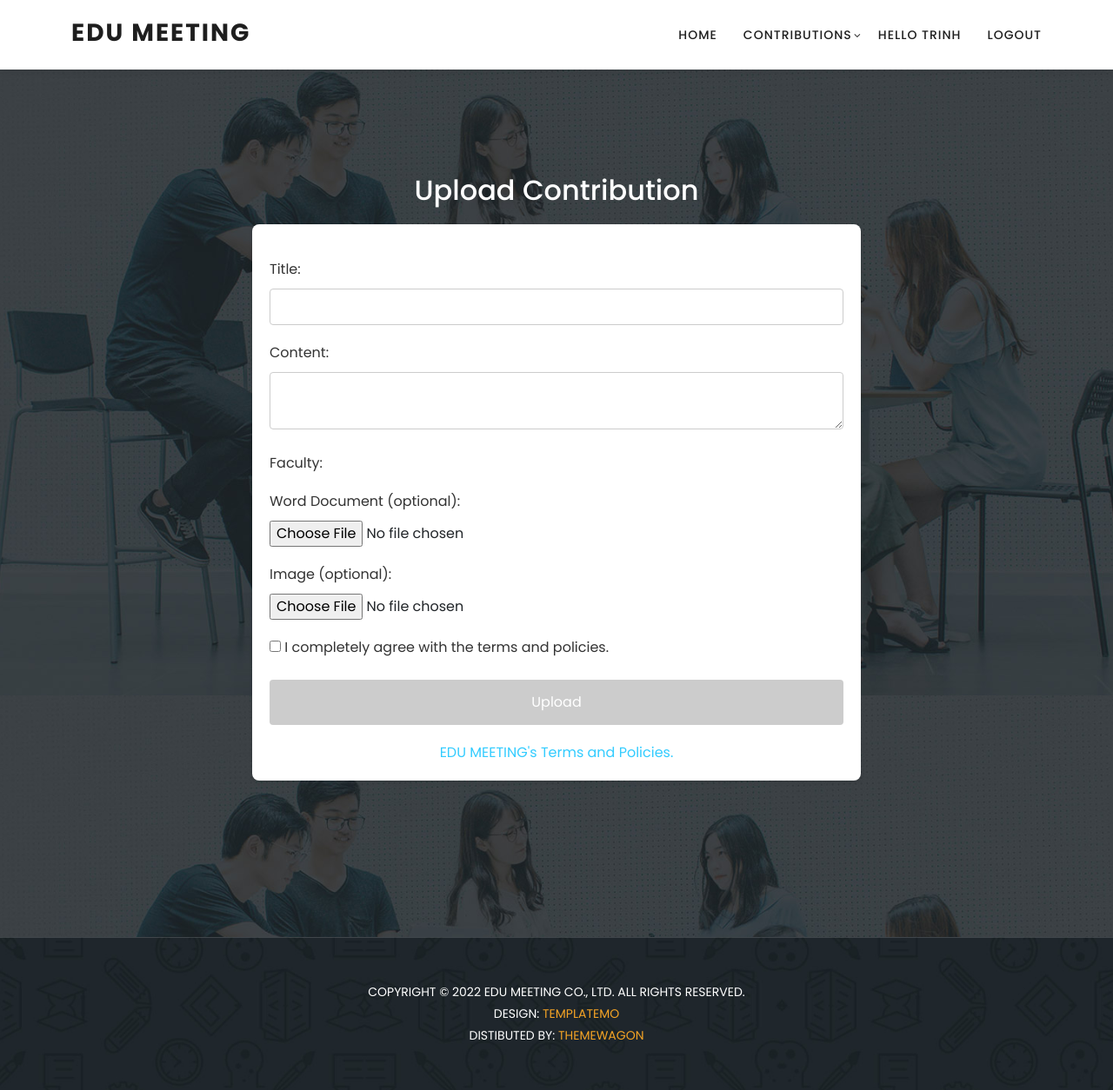
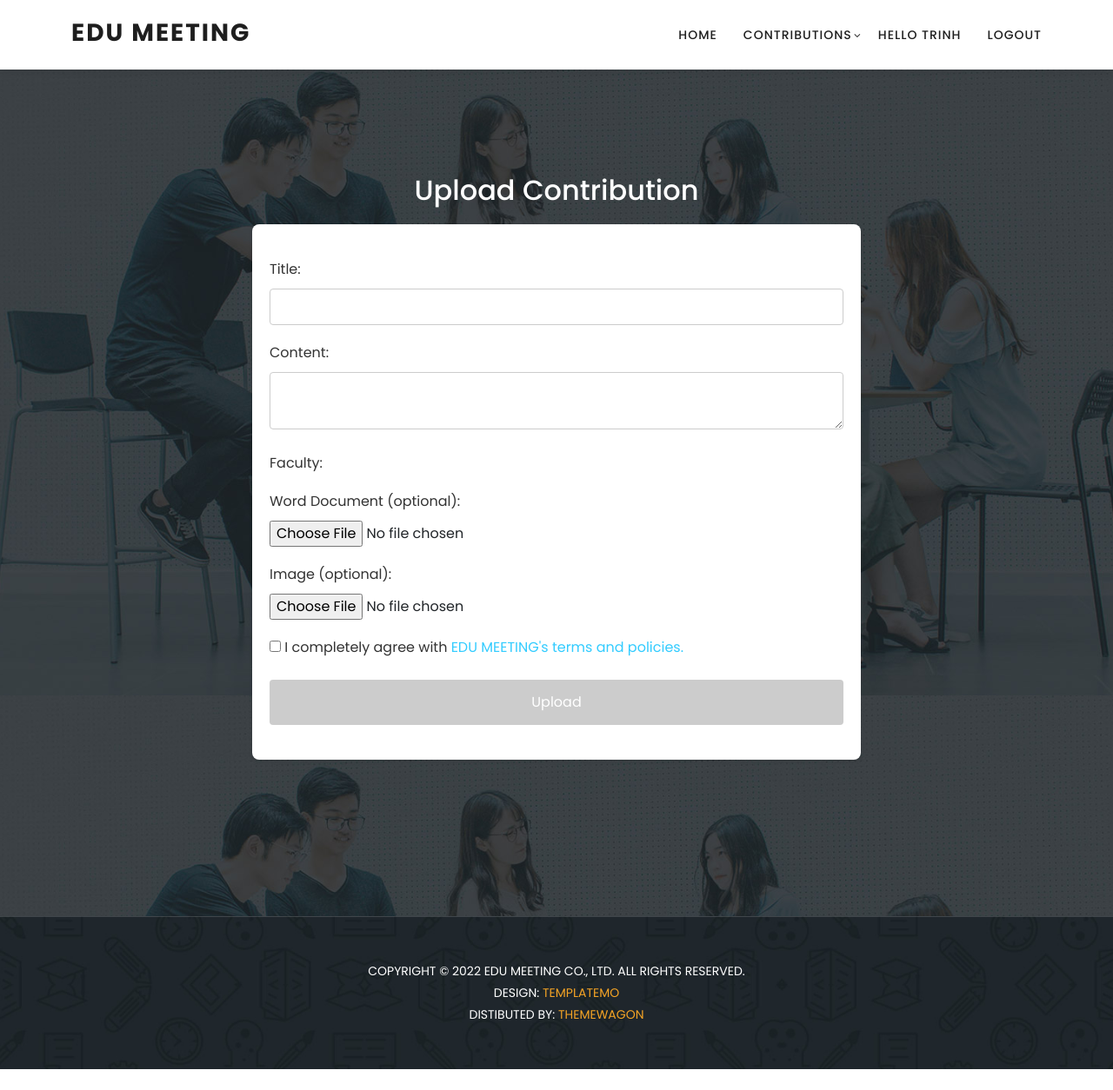
Before and after one commit to SmartSchool-Greenwich/SmartSchool, a Django app: page /upload/ in a window 1280 px wide. Shown: the whole page at 87% size. After the commit the page ends 1230 px from the top, so only its background shows below. Run offline with Django 5.2, Linux system fonts and the light colour scheme; a user stored in the database is signed in; data comes from the database, SQL or seed files in the repository; both versions use the stored data as it was after the commit; some libraries are stand-ins or nearby versions.

Commit message:
commit 3: tiny changes

```diff
--- a/templates/register.html
+++ b/templates/register.html
@@ -137,6 +137,9 @@
                             <input type="password" name="repassword" required>
                             <label for="">Confirm Password</label>
                         </div>
+                        <div>
+                            <label for="">Skip this part if you not a student.</label>
+                        </div>
                         <div style="margin-bottom: 25px">
                             <label for="id_faculty">Faculty</label>
                               <select name="faculty" id="id_faculty">
--- a/templates/upload.html
+++ b/templates/upload.html
@@ -101,11 +101,8 @@
               name="term"
               id="id_term"
               onclick="toggleUploadButton()"
-            /> I completely agree with the terms and policies.</label>
+            /> I completely agree with <a href="{% url "term_policy" %}">EDU MEETING's terms and policies.</a></label>
             <input type="submit" value="Upload" id="uploadButton" />
-            <div class="text-center">
-              <a href="{% url "term_policy" %}">EDU MEETING's Terms and Policies.</a>
-            </div>
           </form>
         </section>
       </div>
```
Also changed, not shown: templates/faculty_file.html (+5 -3 lines), db.sqlite3.
